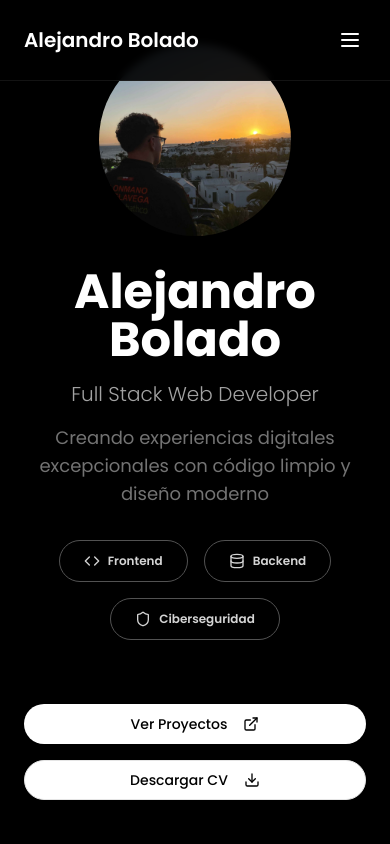
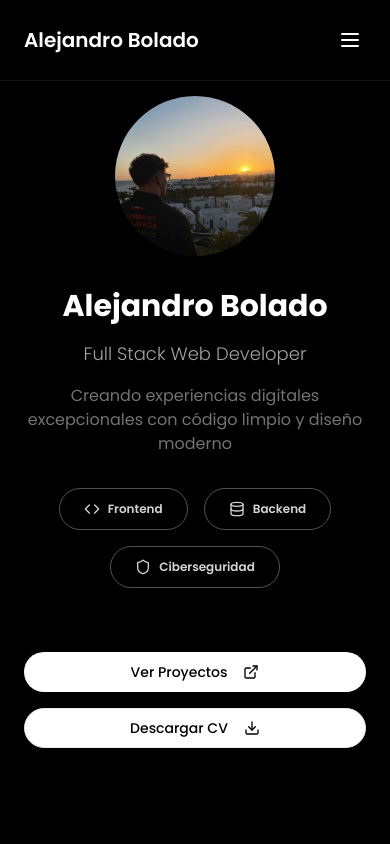
Before and after one commit to zelpro-dev/portfolio, a Next.js app: page / in a window 390 px wide. Shown: the top 844 px of the page. Built offline with nearby package versions, Linux system fonts and the light colour scheme.

Commit message:
mobile fixes

```diff
--- a/app/page.tsx
+++ b/app/page.tsx
@@ -265,7 +265,7 @@ export default function Component() {
       <section className="min-h-screen flex items-center justify-center">
         <div className="text-center space-y-8 px-6">
           <Avatar
-            className={`w-48 h-48 mx-auto transition-all duration-700 ${
+            className={`w-40 h-40 md:w-48 md:h-48 mx-auto transition-all duration-700 ${
               isVisible ? "scale-100 opacity-100" : "scale-0 opacity-0"
             } hover:scale-105`}
           >
@@ -280,7 +280,7 @@ export default function Component() {
 
           <div className="space-y-4">
             <h1
-              className={`text-5xl md:text-6xl font-bold transition-all duration-700 delay-300 ${
+              className={`text-3xl md:text-6xl font-bold transition-all duration-700 delay-300 ${
                 isVisible
                   ? "translate-y-0 opacity-100"
                   : "translate-y-10 opacity-0"
@@ -289,7 +289,7 @@ export default function Component() {
               Alejandro Bolado
             </h1>
             <p
-              className={`text-xl md:text-2xl text-neutral-400 font-light transition-all duration-700 delay-500 ${
+              className={`text-lg md:text-2xl text-neutral-400 font-light transition-all duration-700 delay-500 ${
                 isVisible
                   ? "translate-y-0 opacity-100"
                   : "translate-y-10 opacity-0"
@@ -298,7 +298,7 @@ export default function Component() {
               Full Stack Web Developer
             </p>
             <p
-              className={`text-lg text-neutral-500 max-w-2xl mx-auto transition-all duration-700 delay-700 ${
+              className={`text-md sm:text-lg text-neutral-500 max-w-2xl mx-auto transition-all duration-700 delay-700 ${
                 isVisible
                   ? "translate-y-0 opacity-100"
                   : "translate-y-10 opacity-0"
```
